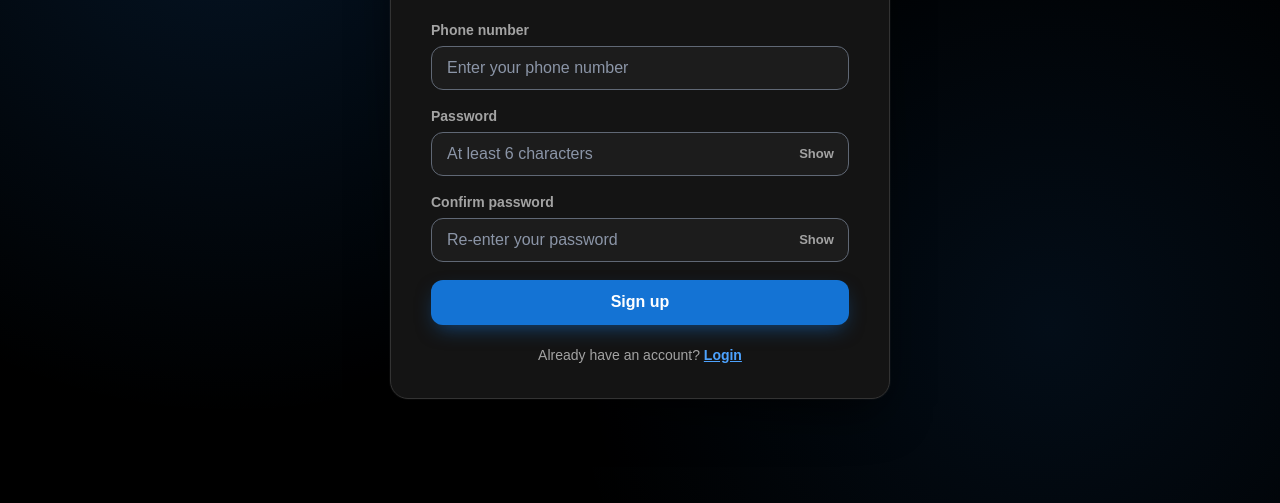
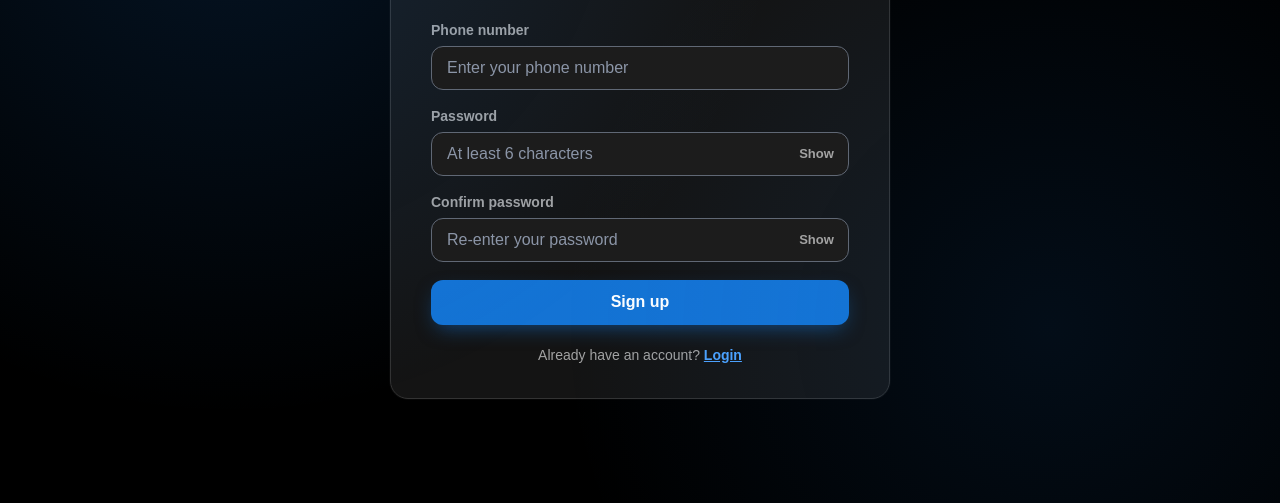
Before and after one commit to Dinhkhiem06/Movies_Web, a plain HTML site: page login_page/register/register.html in a window 1280 px wide. Shown: the part 297-800 px from the top of the page. Drawn offline with Linux system fonts and the light colour scheme.

Commit message:
fix css login/register

```diff
--- a/login_page/login/login.css
+++ b/login_page/login/login.css
@@ -25,11 +25,13 @@
 }
 
 /* ================= MAIN ================= */
-/* Đổi body thành .auth-page */
 .auth-page {
     min-height: 100vh;
+    display: flex;
+    flex-direction: column;
     position: relative;
     overflow-x: hidden;
+    z-index: 1;
     background-color: #000000;
     color: #ffffff;
     font-family: "Cairo", sans-serif;
@@ -44,14 +46,6 @@
     background-image:
         radial-gradient(circle at 18% 20%, rgba(31, 131, 237, 0.16), transparent 45%),
         radial-gradient(circle at 82% 78%, rgba(31, 131, 237, 0.1), transparent 40%);
-}
-
-.auth-page {
-    min-height: 100vh;
-    display: flex;
-    flex-direction: column;
-    position: relative;
-    z-index: 1;
 }
 
 .auth-layout {
--- a/login_page/register/register.css
+++ b/login_page/register/register.css
@@ -25,16 +25,19 @@
 }
 
 /* ================= MAIN ================= */
-body {
+.auth-page {
     min-height: 100vh;
+    display: flex;
+    flex-direction: column;
     position: relative;
     overflow-x: hidden;
+    z-index: 1;
     background-color: #000000;
     color: #ffffff;
     font-family: "Cairo", sans-serif;
 }
 
-body::before {
+.auth-page::before {
     content: "";
     position: fixed;
     inset: 0;
@@ -43,14 +46,6 @@
     background-image:
         radial-gradient(circle at 18% 20%, rgba(31, 131, 237, 0.16), transparent 45%),
         radial-gradient(circle at 82% 78%, rgba(31, 131, 237, 0.1), transparent 40%);
-}
-
-.auth-page {
-    min-height: 100vh;
-    display: flex;
-    flex-direction: column;
-    position: relative;
-    z-index: 1;
 }
 
 .auth-layout {
```
